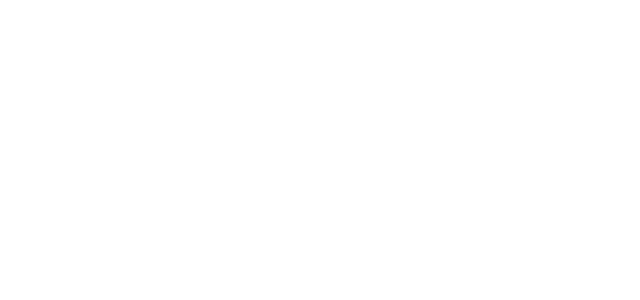
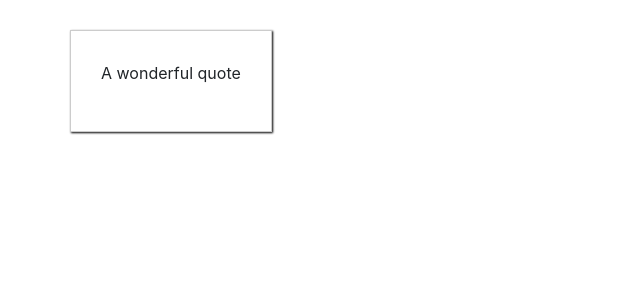
Before and after one commit to marcopeix/leanVueJS, a Vue app in the folder advanced-components/: page / in a window 1280 px wide. Shown: the top 300 px of the page, without its empty margins (0-640 px from the left). Built offline with nearby package versions, Linux system fonts and the light colour scheme.

Commit message:
Setup quote

```diff
--- a/advanced-components/src/App.vue
+++ b/advanced-components/src/App.vue
@@ -2,7 +2,7 @@
     <div class="container">
         <div class="row">
             <div class="col-xs-12">
-
+                <app-quote></app-quote>
             </div>
         </div>
     </div>
@@ -10,7 +10,12 @@
 
 <script>
 
+import Quote from './components/Quote.vue';
+
 export default {
+    components: {
+        appQuote: Quote
+    }
 }
 </script>
 
--- /dev/null
+++ b/advanced-components/src/components/Quote.vue
@@ -0,0 +1,20 @@
+<template lang="html">
+  <div>
+      <p>A wonderful quote</p>
+  </div>
+</template>
+
+<script>
+export default {
+}
+</script>
+
+<style lang="css" scoped>
+    div {
+        border: 1px solid #ccc;
+        box-shadow: 1px 1px 2px black;
+        padding: 30px;
+        margin: 30px auto;
+        text-align: center;
+    }
+</style>
```
